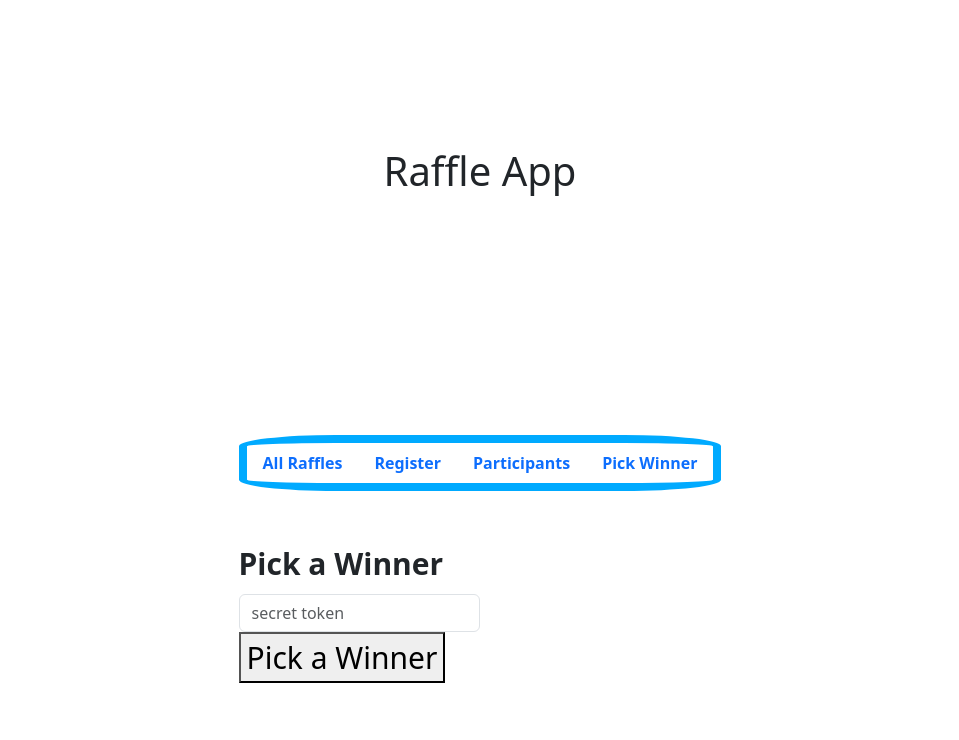
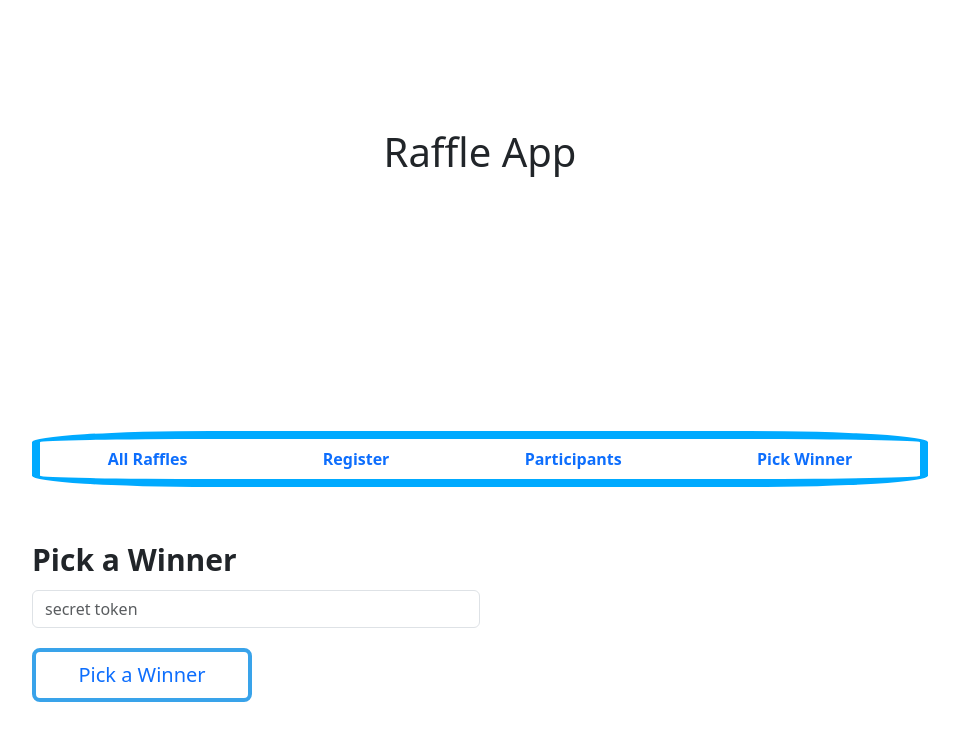
Before and after one commit to LILYHUANGPURSUIT/lilihuang-takehome-polleverywhere, a React (Create React App) app in the folder frontend/: page /raffles/1/winner in a window 1280 px wide. Shown: the top 740 px of the page, without its empty margins (160-1119 px from the left). Built offline with nearby package versions, Linux system fonts and the light colour scheme; no server answers.

Commit message:
update style.

```diff
--- a/frontend/src/components/navbar/navBar.css
+++ b/frontend/src/components/navbar/navBar.css
@@ -1,4 +1,3 @@
 .nav {
-    /* border: 5px solid red; */
     justify-content: space-around;
 }
--- a/frontend/src/components/newParticipant/newParticipant.css
+++ b/frontend/src/components/newParticipant/newParticipant.css
@@ -1,3 +1,12 @@
+.nav {
+    margin-top: 40px;
+}
+
 .newParticipant {
     margin-top: 50px;
+    width: 70vw;
 }
+
+.participantForm__title {
+    margin-bottom: 50px;
+}
--- a/frontend/src/components/withoutWinner/WithoutWinner.js
+++ b/frontend/src/components/withoutWinner/WithoutWinner.js
@@ -45,7 +45,14 @@ const handlePickAWinner = () => {
           placeholder="secret token"
           onChange={handleTextChange}
           required/>
-          <button onClick={handlePickAWinner}>Pick a Winner</button>
+          <button
+            type="button"
+            className="btn btn-outline-primary btn-lg"
+            id="pickWinnerBtn"
+            onClick={handlePickAWinner}>
+            Pick a Winner
+          </button>
+          {/* <button onClick={handlePickAWinner}>Pick a Winner</button> */}
     </div>
 
   )
--- a/frontend/src/components/withoutWinner/withoutWinner.css
+++ b/frontend/src/components/withoutWinner/withoutWinner.css
@@ -3,3 +3,14 @@
     font-weight: 600;
     font-size: 30px;
 }
+
+#pickWinnerBtn {
+    margin-top: 20px;
+    width: 220px;
+    border: 4px solid rgb(57, 163, 234);
+}
+
+#pickWinnerBtn:hover {
+    color: black;
+    background-color: antiquewhite;
+}
--- a/frontend/src/pages/participants/Participants.js
+++ b/frontend/src/pages/participants/Participants.js
@@ -1,6 +1,7 @@
 import React, { useState, useEffect } from 'react';
 import { useParams } from 'react-router-dom';
 import axios from 'axios';
+import "./participants.css"
 import { ParticipantInOneRaffle } from '../../components/participantInOneRaffle/ParticipantInOneRaffle'
 
 const API = process.env.REACT_APP_API_URL;
@@ -24,8 +25,8 @@ export const Participants = ({setAllParticipants}) => {
   }, [API, id]);
 
   return (
-    <div>
-        <h2>Participants: total number of this Raffle</h2>
+    <div className='participants__page'>
+        <h2>Participants: {participants.length} total</h2>
         {participants.map( participant => {
           return <ParticipantInOneRaffle key={participant.id} participant={participant}/>
         })}
--- a/frontend/src/pages/participants/participants.css
+++ b/frontend/src/pages/participants/participants.css
@@ -0,0 +1,3 @@
+.participants__page {
+    margin-top: 50px;
+}
--- a/frontend/src/pages/raffle/Raffle.js
+++ b/frontend/src/pages/raffle/Raffle.js
@@ -1,14 +1,29 @@
-import React from 'react'
+import axios from 'axios';
+import React, { useEffect, useState } from 'react'
 import { Outlet, useParams } from 'react-router-dom';
+import "./raffle.css"
 
 import { NavBar } from '../../components/navbar/NavBar'
 
+const API = process.env.REACT_APP_API_URL;
+
 const Raffle = () => {
+
+  const [ raffleOnPage, setRaffleOnPage ] = useState({});
 
   const { id } = useParams();
 
+  useEffect(() => {
+    axios.get(`${API}/api/raffles/${id}`)
+      .then(response => {
+        setRaffleOnPage(response.data.result)
+      })
+      .catch(err => console.log(err))
+  }, [id, API])
+
   return (
-    <div>
+    <div className='raffle__pages'>
+        <h2 className='raffle__pages__title'>{raffleOnPage.name}</h2>
         <NavBar raffle_id={id}/>
 
         <Outlet />
--- a/frontend/src/pages/raffle/raffle.css
+++ b/frontend/src/pages/raffle/raffle.css
@@ -0,0 +1,15 @@
+.raffle__pages {
+    width: 70vw;
+}
+
+.raffle__pages__title {
+    display: grid;
+    justify-items: center;
+    align-items: center;
+    margin-top: 15px;
+
+}
+
+.raffle__pages__title:hover {
+    color: hsla(196, 61%, 58%, .75);
+}
```
